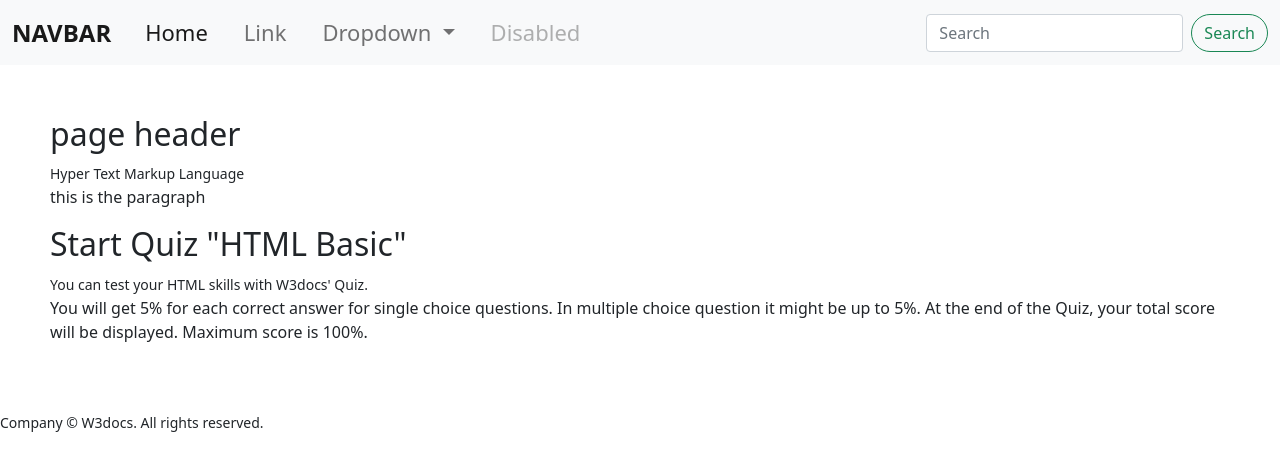
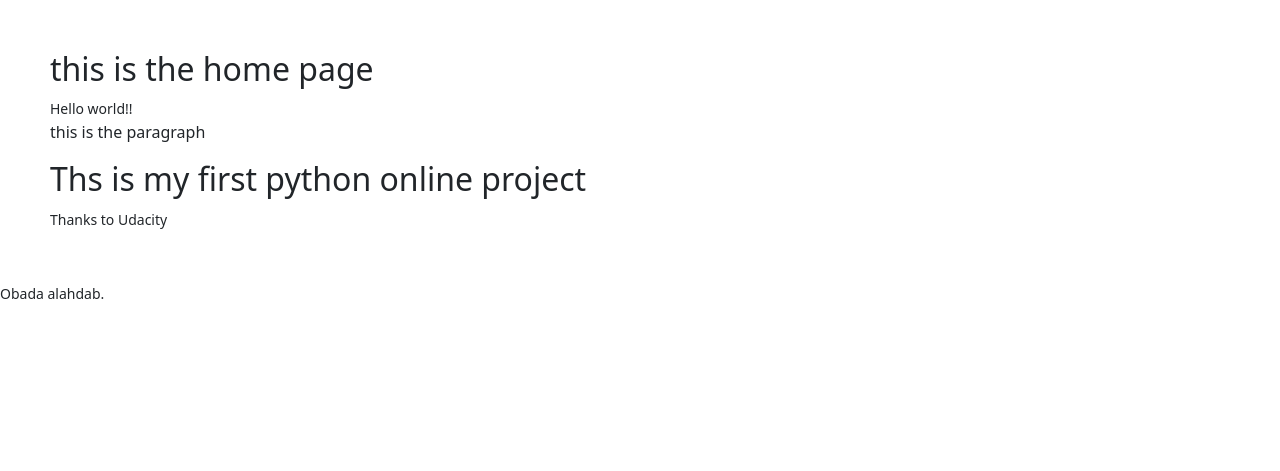
Before and after one commit to omnrohr/capstone, a Flask app: page / in a window 1280 px wide. Shown: the top 471 px of the page. Run offline with Flask 2, Linux system fonts and the light colour scheme; parts of the project's set-up code (start-up, migrations or seed data) failed here and were passed over.

Commit message:
Clean Up for submit

```diff
--- a/templates/basetemplate.html
+++ b/templates/basetemplate.html
@@ -15,7 +15,7 @@
     <meta name="format-detection" content="telephone=no" />
     <meta name="msapplication-tap-highlight" content="no" />
 
-    <link rel="icon" type="image/png" href="file:///E:\flask_z2m\icon\favicon.png" />
+    <link rel="icon" type="image/png" href="favicon.png" />
 
     <!-- add to homescreen for ios -->
     <meta name="apple-mobile-web-app-capable" content="yes" />
@@ -101,47 +101,6 @@
             margin-bottom: 20px;
         }
     </style>
-    <nav class="navbar navbar-expand-lg navbar-light bg-light">
-        <div class="container-fluid">
-            <a class="navbar-brand" href="#">Navbar</a>
-            <button class="navbar-toggler" type="button" data-bs-toggle="collapse"
-                data-bs-target="#navbarSupportedContent" aria-controls="navbarSupportedContent" aria-expanded="false"
-                aria-label="Toggle navigation">
-                <span class="navbar-toggler-icon"></span>
-            </button>
-            <div class="collapse navbar-collapse" id="navbarSupportedContent">
-                <ul class="navbar-nav me-auto mb-2 mb-lg-0">
-                    <li class="nav-item">
-                        <a class="nav-link active" aria-current="page" href="#">Home</a>
-                    </li>
-                    <li class="nav-item">
-                        <a class="nav-link" href="#">Link</a>
-                    </li>
-                    <li class="nav-item dropdown">
-                        <a class="nav-link dropdown-toggle" href="#" id="navbarDropdown" role="button"
-                            data-bs-toggle="dropdown" aria-expanded="false">
-                            Dropdown
-                        </a>
-                        <ul class="dropdown-menu" aria-labelledby="navbarDropdown">
-                            <li><a class="dropdown-item" href="#">Action</a></li>
-                            <li><a class="dropdown-item" href="#">Another action</a></li>
-                            <li>
-                                <hr class="dropdown-divider">
-                            </li>
-                            <li><a class="dropdown-item" href="#">Something else here</a></li>
-                        </ul>
-                    </li>
-                    <li class="nav-item">
-                        <a class="nav-link disabled" href="#" tabindex="-1" aria-disabled="true">Disabled</a>
-                    </li>
-                </ul>
-                <form class="d-flex">
-                    <input class="form-control me-2" type="search" placeholder="Search" aria-label="Search">
-                    <button class="btn btn-outline-success" type="submit">Search</button>
-                </form>
-            </div>
-        </div>
-    </nav>
 </head>
 
 <body>
@@ -149,21 +108,19 @@
         <article>
             <header>
                 <h2>{% block page_header %} {% endblock %} </h2>
-                <small>Hyper Text Markup Language</small>
+                <small>Hello world!!</small>
             </header>
             <p> {% block paragraph %}{% endblock paragraph %} </p>
         </article>
         <article>
             <header>
-                <h2>Start Quiz "HTML Basic"</h2>
-                <small>You can test your HTML skills with W3docs' Quiz.</small>
+                <h2>Ths is my first python online project</h2>
+                <small>Thanks to Udacity</small>
             </header>
-            <p>You will get 5% for each correct answer for single choice questions. In multiple choice question it might
-                be up to 5%. At the end of the Quiz, your total score will be displayed. Maximum score is 100%.</p>
         </article>
     </section>
     <footer>
-        <small>Company © W3docs. All rights reserved.</small>
+        <small>Obada alahdab.</small>
     </footer>
 </body>
 <script src="https://cdn.jsdelivr.net/npm/bootstrap@5.0.2/dist/js/bootstrap.bundle.min.js"
--- a/templates/index.html
+++ b/templates/index.html
@@ -1,4 +1,4 @@
 {% extends 'basetemplate.html' %}
 {% block title %}Home page{% endblock title %}
-{% block page_header %}page header{% endblock page_header %}
+{% block page_header %}this is the home page {% endblock page_header %}
 {% block paragraph %}this is the paragraph{% endblock paragraph %}
```
